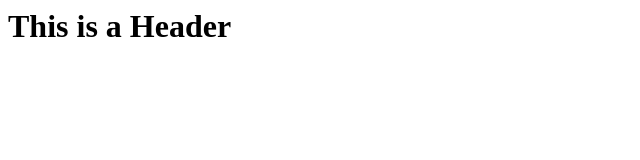
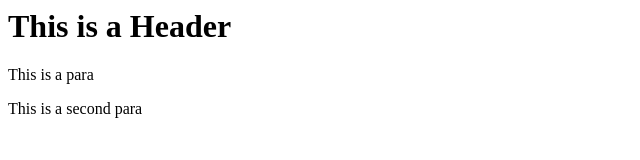
Before and after one commit to ashokmouli/git-test, a plain HTML site: page index.html in a window 1280 px wide. Shown: the whole page, without its empty margins (0-640 px from the left). Drawn offline with Linux system fonts and the light colour scheme.

Commit message:
second commit

```diff
--- a/index.html
+++ b/index.html
@@ -4,5 +4,7 @@
 </head>
 <body>
     <h1>This is a Header</h1>
+    <p>This is a para</p>
+    <p>This is a second para</p>
 </body>
 </html>
```
Also changed, not shown: templates/test.html (added, +9 -0 lines).
